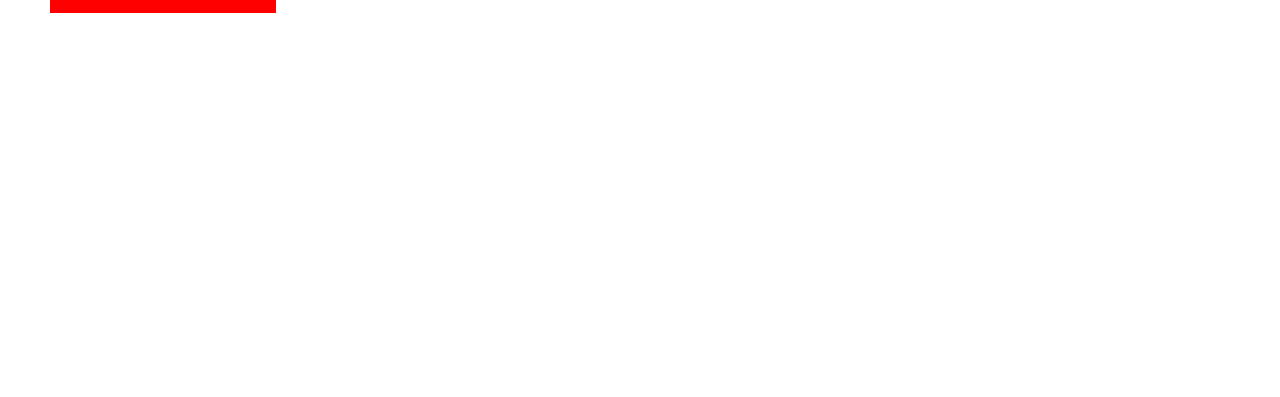
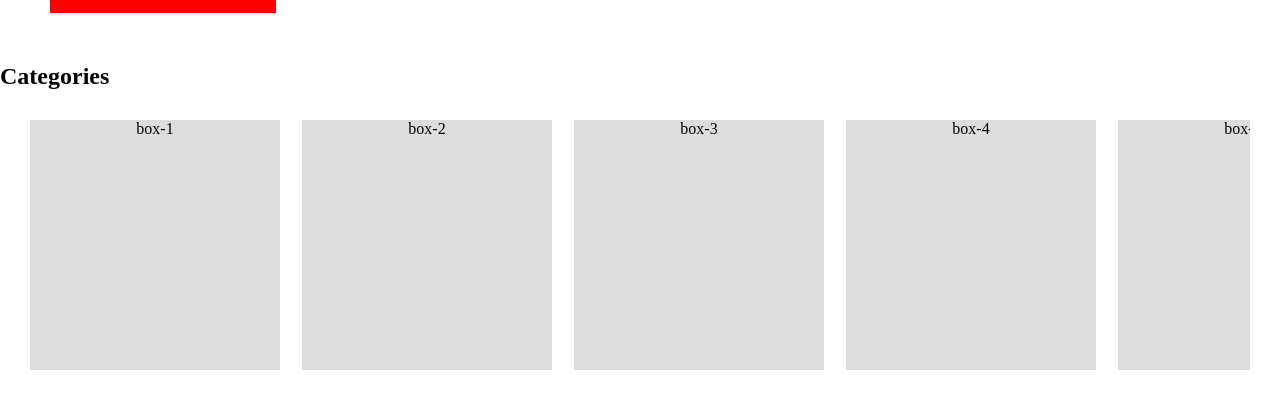
Before and after one commit to ajay980p/NewWebApp, a React (Create React App) app: page / in a window 1280 px wide. Shown: the part 2392-2789 px from the top of the page. Before the commit the page ends 2455 px from the top, so only its background shows below. Built offline with nearby package versions, Linux system fonts and the light colour scheme; no server answers.

Commit message:
Horizontal Scroll added-Working fine

```diff
--- a/src/App.js
+++ b/src/App.js
@@ -3,6 +3,7 @@
 import Categories from './Categories/Categories'
 import Top_News_Grid from './Top_News_Grid/Top_News_Grid'
 import NewsOfTheDay from './NewsOfTheDay/NewsOfTheDay';
+import AutoScrollable from './AutoScroll/AutoScrollable';
 
 function App() {
   return (
@@ -11,6 +12,7 @@
       <Categories />
       <Top_News_Grid />
       <NewsOfTheDay />
+      <AutoScrollable />
     </div>
   );
 }
--- /dev/null
+++ b/src/AutoScroll/AutoScrollable.css
@@ -0,0 +1,18 @@
+.wrapper {
+  display: flex;
+  overflow-x: auto;
+  gap: 20px;
+  margin: 30px;
+}
+
+.wrapper::-webkit-scrollbar {
+  width: 0;
+}
+
+.wrapper .items {
+  min-width: 250px;
+  height: 250px;
+  text-align: center;
+  background-color: #ddd;
+  margin-right: 2px;
+}
--- /dev/null
+++ b/src/AutoScroll/AutoScrollable.jsx
@@ -0,0 +1,23 @@
+import React from 'react'
+import './AutoScrollable.css'
+
+function AutoScrollable() {
+  return (
+    <div>
+      <h2>Categories</h2>
+      <div className='wrapper'>
+        <div className='items'>box-1</div>
+        <div className='items'>box-2</div>
+        <div className='items'>box-3</div>
+        <div className='items'>box-4</div>
+        <div className='items'>box-5</div>
+        <div className='items'>box-6</div>
+        <div className='items'>box-7</div>
+        <div className='items'>box-8</div>
+        <div className='items'>box-9</div>
+      </div>
+    </div>
+  )
+}
+
+export default AutoScrollable;
```
